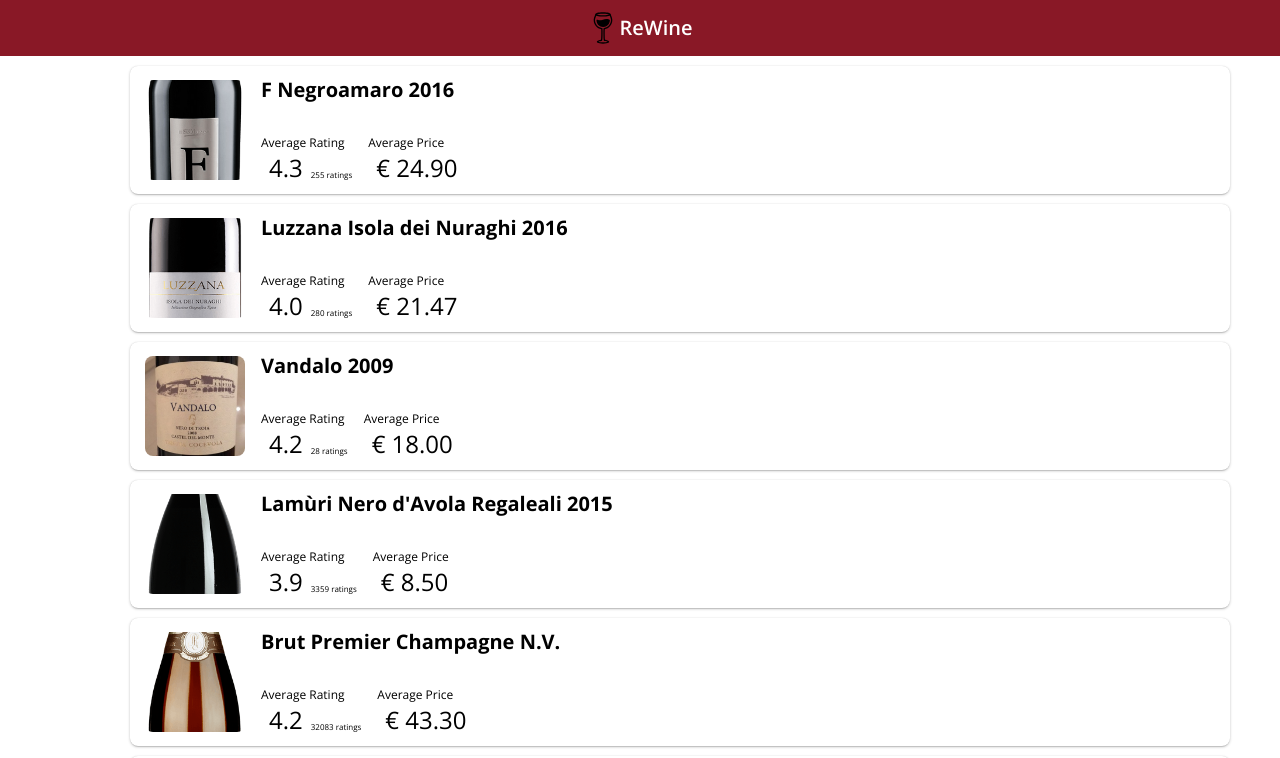
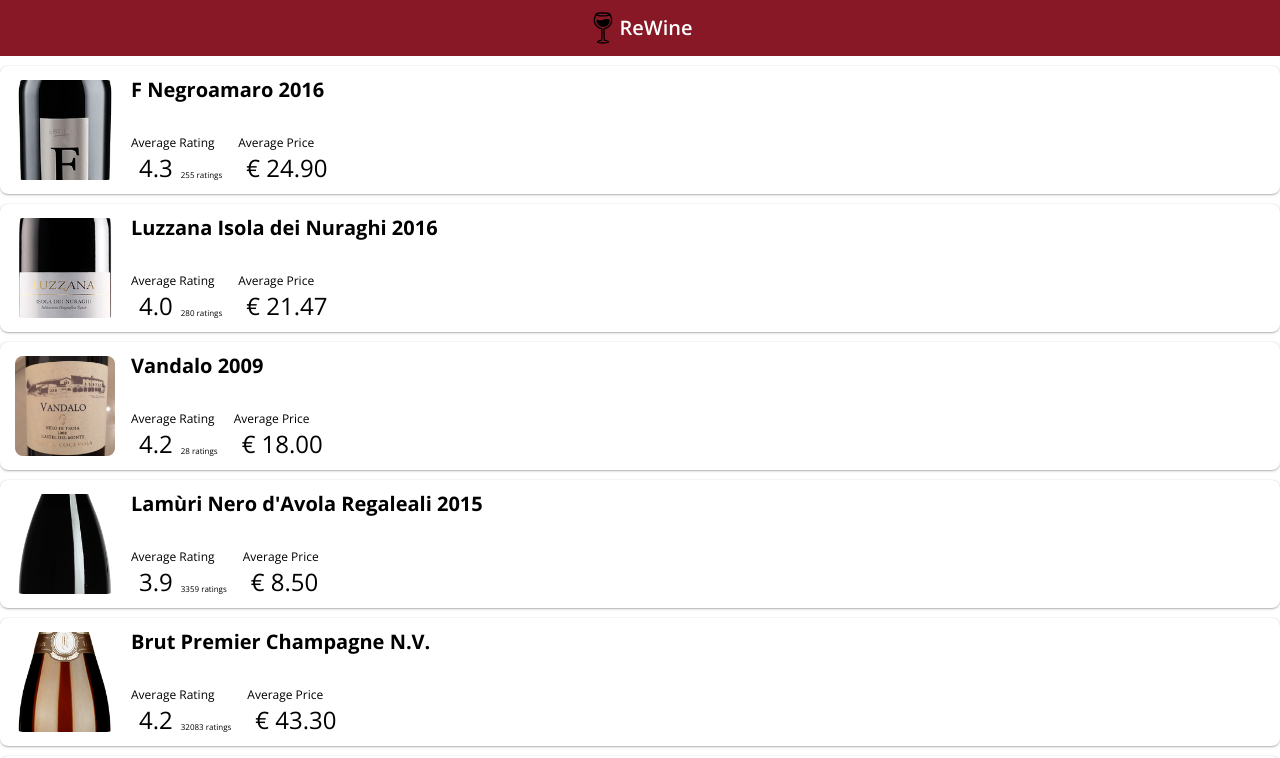
Before and after one commit to augustogiles/drink-rating, a React (Create React App) app: page / in a window 1280 px wide. Shown: the top 758 px of the page. Built offline with nearby package versions, Linux system fonts and the light colour scheme.

Commit message:
adjust root padding

```diff
--- a/src/styles/themes.js
+++ b/src/styles/themes.js
@@ -12,4 +12,9 @@
       font-family: 'Open Sans', sans-serif;
       font-size: 16px;
     }
+
+    #root>div {
+      padding: 56px 0 50px 0;
+    }
+
 `
```
